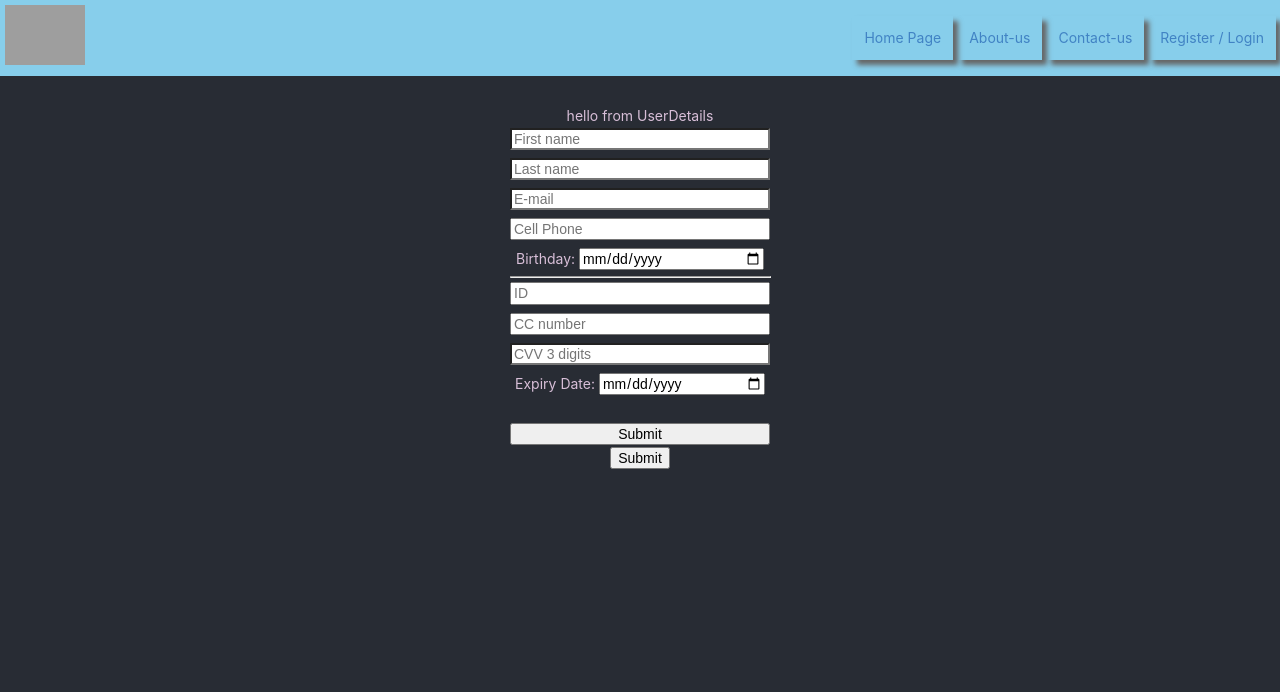
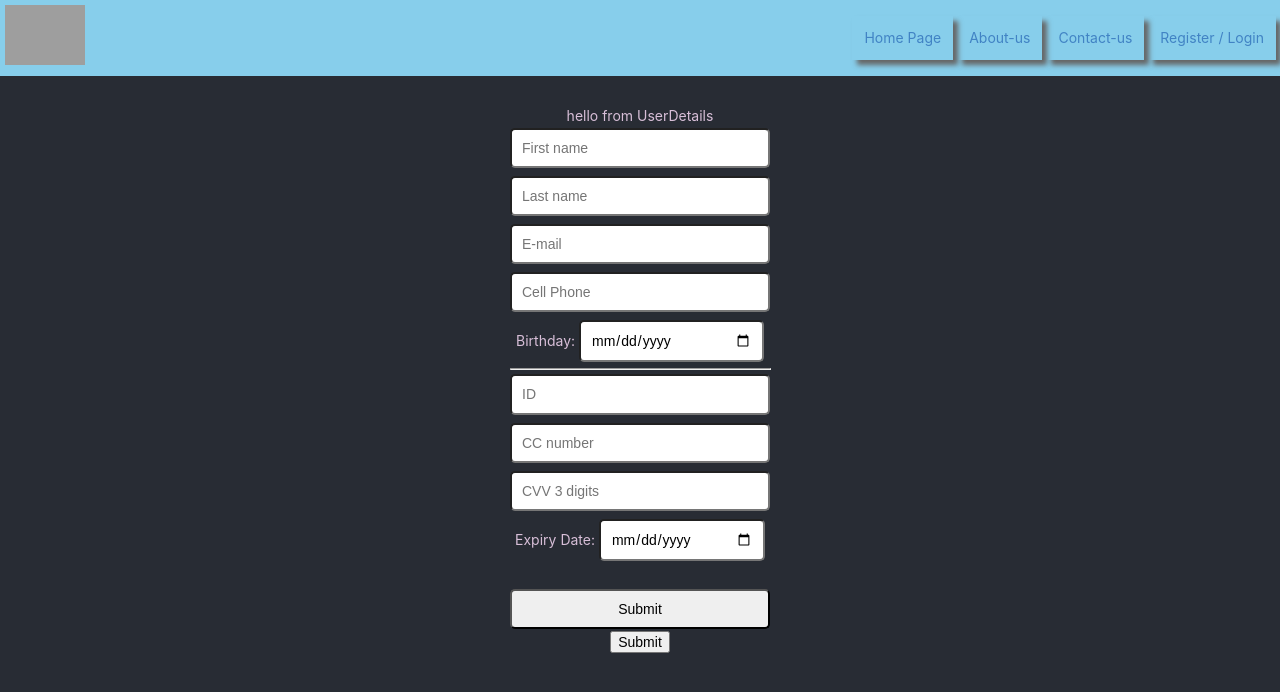
Before and after one commit to SaifKbishi/FlexTicket, a React (Create React App) app: page /userdetails in a window 1280 px wide. Shown: the top 692 px of the page. Built offline with nearby package versions, Linux system fonts and the light colour scheme; grey boxes are pictures that could not be loaded.

Commit message:
form fix2

```diff
--- a/src/components/UserDetails.js
+++ b/src/components/UserDetails.js
@@ -8,7 +8,7 @@ const UserDetails = () => {
  const {register, handleSubmit, formState: { errors }} = useForm();
 
  const onSubmit =(data)=>{
-   data.preventDefault();
+
 
  }
   return (
--- a/src/css/tickets.css
+++ b/src/css/tickets.css
@@ -73,6 +73,8 @@ body{
 .registerForm > input,
 .registerForm >span> input{
  width: 260px;
+ border-radius: 5px;
+ padding: 10px;
 }
 
 .registerForm> [name='birthday']{
```
